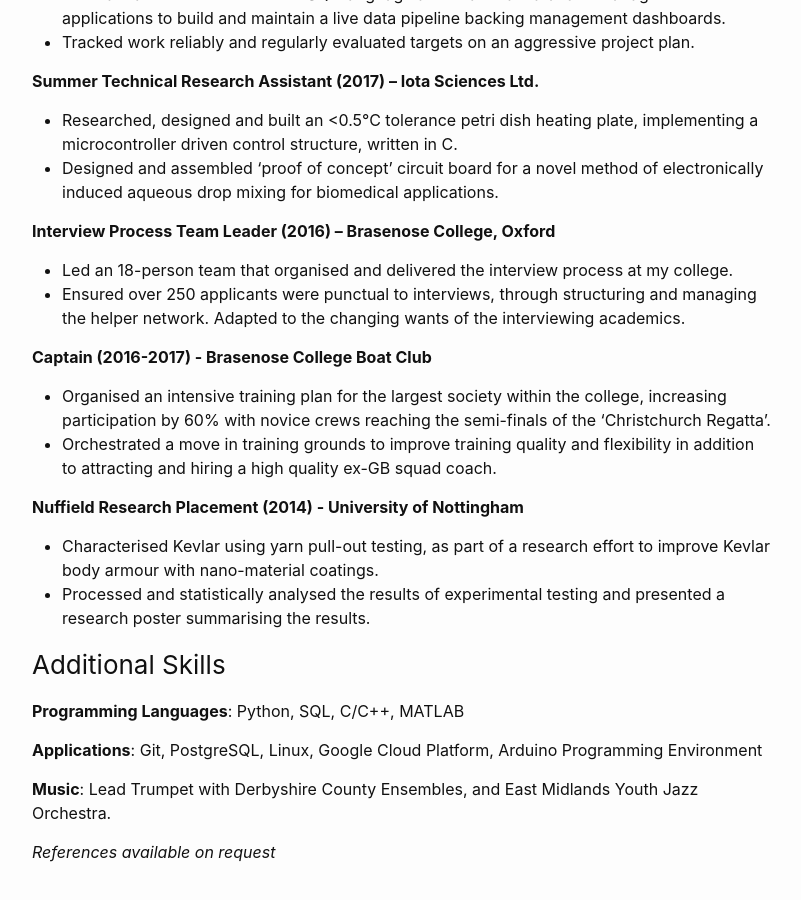
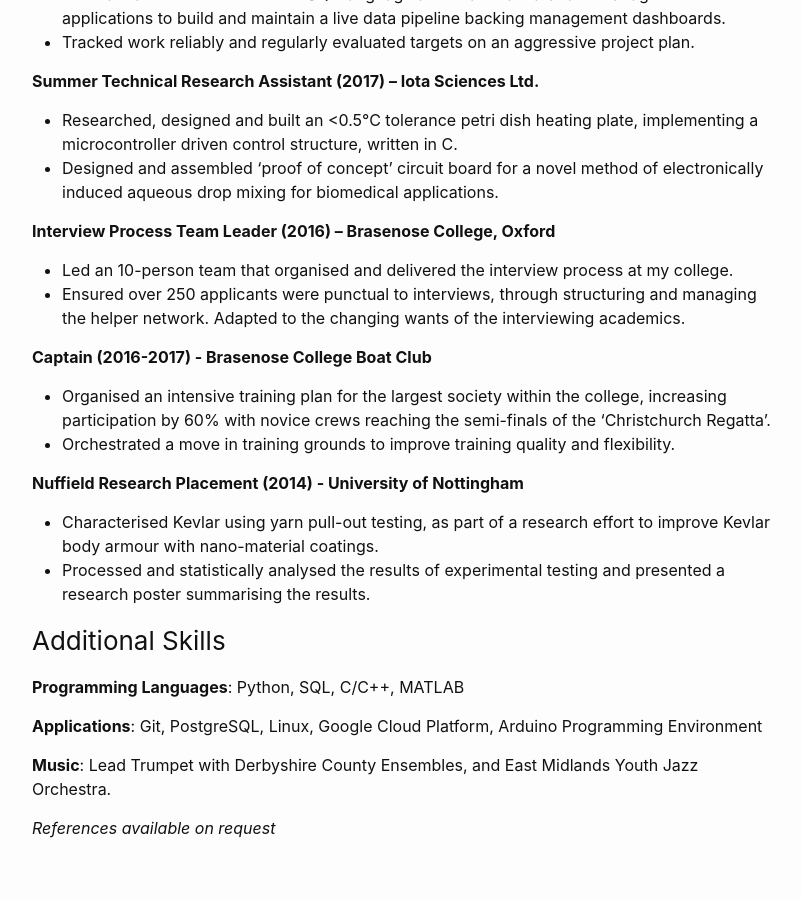
Before and after one commit to PeterScanlon117/PeterScanlon117.github.io, a Jekyll site: the page built from CV.md, in a window 1280 px wide and 900 px high, scrolled down 698 px. Shown: the whole window, without its empty margins (238-1039 px from the left). Built offline with Jekyll 4.4.1, drawn with Linux system fonts in a browser that asks for light colours.

Commit message:
CV corrections

```diff
--- a/CV.md
+++ b/CV.md
@@ -27,12 +27,12 @@ I am a Development Engineer at [Seebyte](http://www.seebyte.com), working on sig
 - Designed and assembled ‘proof of concept’ circuit board for a novel method of electronically induced aqueous drop mixing for biomedical applications.
 
 **Interview Process Team Leader (2016) – Brasenose College, Oxford**
-- Led an 18-person team that organised and delivered the interview process at my college.
+- Led an 10-person team that organised and delivered the interview process at my college.
 - Ensured over 250 applicants were punctual to interviews, through structuring and managing the helper network. Adapted to the changing wants of the interviewing academics.
 
 **Captain (2016-2017) - Brasenose College Boat Club**
 - Organised an intensive training plan for the largest society within the college, increasing participation by 60% with novice crews reaching the semi-finals of the ‘Christchurch Regatta’.
-- Orchestrated a move in training grounds to improve training quality and flexibility in addition to attracting and hiring a high quality ex-GB squad coach.
+- Orchestrated a move in training grounds to improve training quality and flexibility.
 
 **Nuffield Research Placement (2014) - University of Nottingham**
 - Characterised Kevlar using yarn pull-out testing, as part of a research effort to improve Kevlar body armour with nano-material coatings.
```
